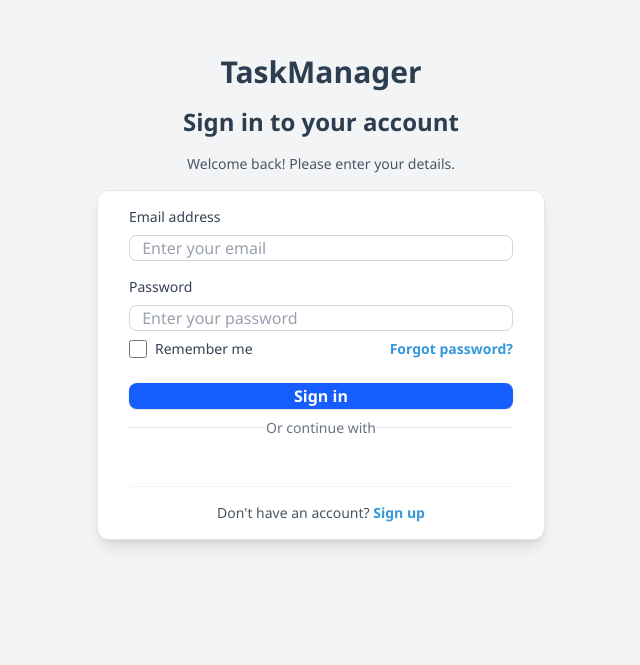
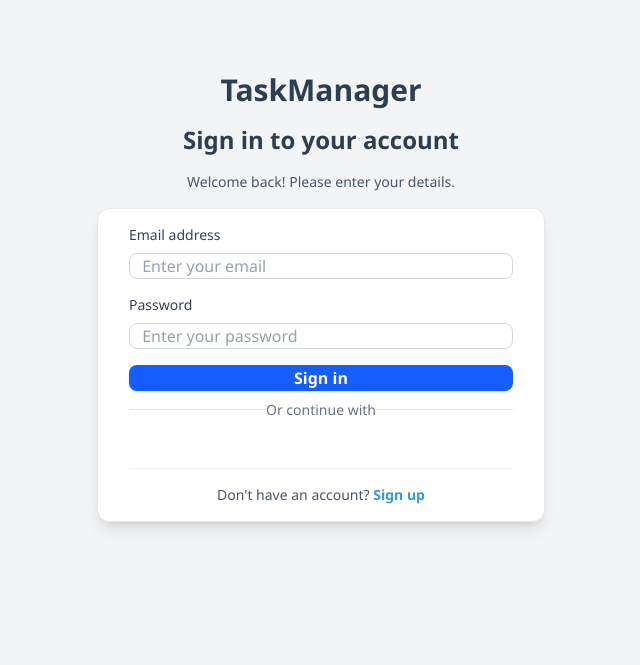
Before and after one commit to navneetnavs/TaskManagement, a React (Vite) app in the folder Frontend/: page /login in a window 1280 px wide. Shown: the part 135-800 px from the top of the page, without its empty margins (319-959 px from the left). Built offline with nearby package versions, Linux system fonts and the light colour scheme.

Commit message:
Readme Updated

```diff
--- a/Frontend/src/components/Navbar.jsx
+++ b/Frontend/src/components/Navbar.jsx
@@ -6,11 +6,9 @@
   const location = useLocation();
   const isAuthPage = location.pathname === '/login' || location.pathname === '/register';
 
-  // Don't show navbar on auth pages
   if (isAuthPage) {
     return null;
   }
-
   return (
     <header className="bg-white shadow-sm border-b border-gray-200 sticky top-0 z-50">
       <div className="max-w-7xl mx-auto px-4 sm:px-6 lg:px-8">
@@ -24,7 +22,6 @@
           <nav className="flex items-center space-x-4">
             {user ? (
               <>
-
                 <div className="flex items-center space-x-2">
                   <div className="w-8 h-8 bg-blue-600 rounded-full flex items-center justify-center text-white font-semibold text-sm">
                     {user.username?.charAt(0).toUpperCase() || 'U'}
--- a/Frontend/src/pages/Login.jsx
+++ b/Frontend/src/pages/Login.jsx
@@ -107,28 +107,10 @@
 
             <div className="flex items-center justify-between w-full">
               <div className="flex items-center">
-                <input
-                  id="remember-me"
-                  name="remember-me"
-                  type="checkbox"
-                  className="h-4 w-4 text-blue-600 focus:ring-blue-500 border-gray-300 rounded"
-                />
-                <label
-                  htmlFor="remember-me"
-                  className="ml-2 block text-sm text-gray-700 mt-1"
-                >
-                  Remember me
-                </label>
+
               </div>
 
-              <div className="text-sm">
-                <a
-                  href="#"
-                  className="font-semibold text-blue-600 hover:text-blue-700"
-                >
-                  Forgot password?
-                </a>
-              </div>
+
             </div>
 
             <div className="pt-2 w-full">
--- a/Frontend/src/services/api.js
+++ b/Frontend/src/services/api.js
@@ -1,9 +1,9 @@
 import axios from 'axios';
 
-// In Vite, environment variables need to be prefixed with VITE_ and accessed via import.meta.env
+
 const API_URL = import.meta.env.VITE_API_URL || 'http://localhost:5001/api';
 
-// Create axios instance
+
 const api = axios.create({
   baseURL: API_URL,
   headers: {
@@ -11,7 +11,7 @@
   },
 });
 
-// Add a request interceptor to add the auth token to requests
+
 api.interceptors.request.use(
   (config) => {
     const token = localStorage.getItem('token');
```
Also changed, not shown: 1 other file (tests, documents, lock files or other folders).
